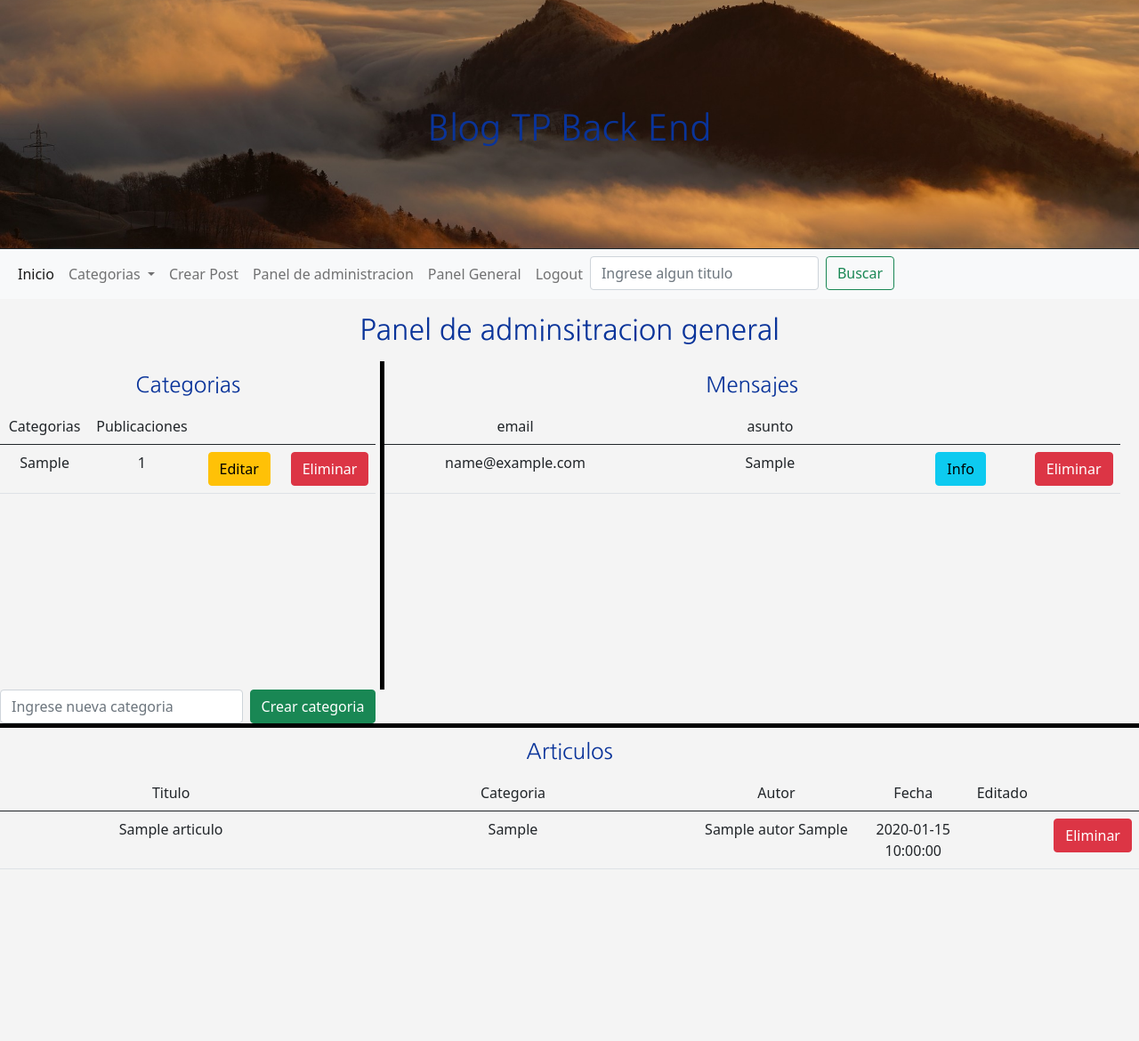
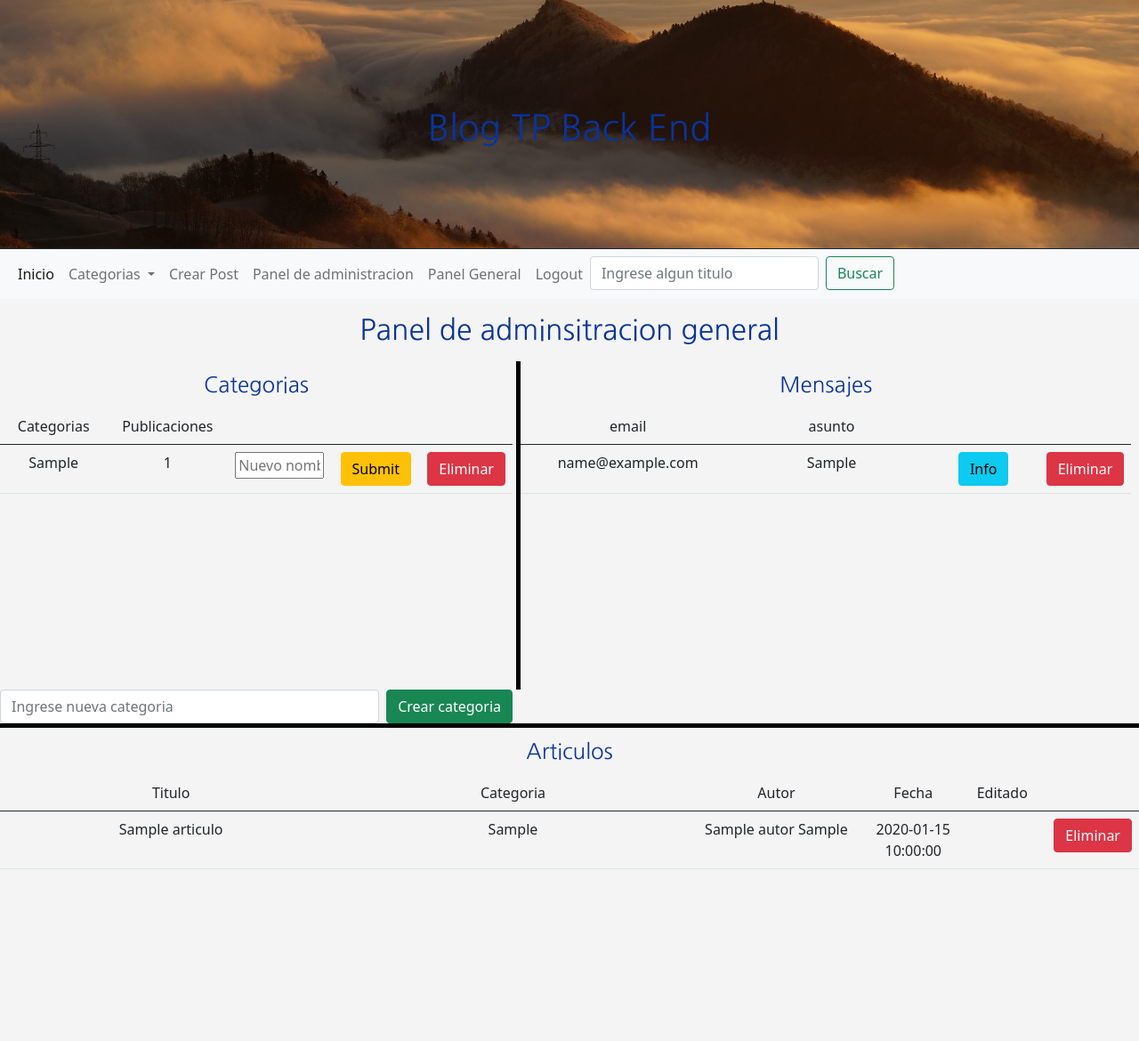
Before and after one commit to juanNH/TPCaC2124, a Flask app: page /panel_administrador in a window 1280 px wide. Shown: the top 1170 px of the page at 89% size. Run offline with Flask 2, Linux system fonts and the light colour scheme; the visitor is signed in with stand-in values (Sample User, id 1); tables that the repository leaves empty hold one stand-in row (values such as "Sample post"); some libraries are stand-ins or nearby versions.

Commit message:
editar categorias y ver cantidad de articulos por cada una

```diff
--- a/js/js.js
+++ /dev/null
@@ -1 +0,0 @@
-import swal from 'sweetalert';
--- a/main.py
+++ b/main.py
@@ -522,6 +522,24 @@ def buscador():
     return redirect(url_for('index',
                                     palabra = _palabra
                                     ))
+
+@app.route('/editar_categoria', methods =['GET', 'POST'])
+@login_required
+def editar_categoria():
+    if session['loggedin'] == True & session['id_administrador'] == 1 :
+        _nombre = request.form['nombre']
+        _id_categoria = request.form['id_categoria']
+        sql="UPDATE `categoria` SET `categoria`=%s  WHERE id_categoria=%s;"
+        datos=(_nombre, _id_categoria)  # crea la sentencia sql
+        conn=mysql.connect()
+        cursor=conn.cursor()
+        cursor.execute(sql,datos)               # ejecuta la sentencia sql
+        conn.commit()
+        return redirect(url_for('panel_admin',
+                                ))
+    return redirect(url_for('index',
+                                    ))
+
 if __name__ == '__main__':
     #local
     #app.run(debug=True)
--- a/static/css/styles.css
+++ b/static/css/styles.css
@@ -79,12 +79,12 @@ article{
 }
 .panel-l{
     display: inline-block;
-    width: 33%;
+    width: 45%;
     vertical-align: top;
 }
 .panel-r{
     display: inline-block;
-    width: 65%;
+    width: 54%;
     vertical-align: top;
     border-left: 5px solid black;
 }
@@ -114,7 +114,9 @@ td:nth-child(2) {
     justify-content: center;
 }
 
-
+.editar-categoria{
+    max-width: 100px;
+}
 
 
 header{
--- a/templates/layout.html
+++ b/templates/layout.html
@@ -11,7 +11,6 @@
     <link href="https://fonts.googleapis.com/css2?family=Nanum+Gothic&family=Roboto&display=swap" rel="stylesheet">
     <link rel="stylesheet" href="../../static/css/styles.css">
     <link rel="stylesheet" href="https://use.fontawesome.com/releases/v5.3.1/css/all.css" integrity="sha384-mzrmE5qonljUremFsqc01SB46JvROS7bZs3IO2EmfFsd15uHvIt+Y8vEf7N7fWAU" crossorigin="anonymous">
-
 </head>
 <body>
 
@@ -29,7 +28,6 @@
             </div>
         </div>
     {% include 'includes/footer.html' %}
-    <script src="https://unpkg.com/sweetalert/dist/sweetalert.min.js"></script>
     <script src="https://cdn.jsdelivr.net/npm/bootstrap@5.0.2/dist/js/bootstrap.bundle.min.js" integrity="sha384-MrcW6ZMFYlzcLA8Nl+NtUVF0sA7MsXsP1UyJoMp4YLEuNSfAP+JcXn/tWtIaxVXM" crossorigin="anonymous"></script>
 </body>
 </html>
--- a/templates/panel_admin.html
+++ b/templates/panel_admin.html
@@ -16,6 +16,7 @@ Panel admin
                     <td scope="col">Publicaciones</td>
                     <td scope="col"></td>
                     <td scope="col"></td>
+                    <td scope="col"></td>
                     </tr>
                 </thead>
                 <tbody>
@@ -23,13 +24,16 @@ Panel admin
             <tr>
                 <td>{{categoria.1}}</td>
                 <td>{{categoria.2}}</td>
-                <td><a href="#" class="btn btn-warning">Editar</a></td>
+                <form action="/editar_categoria" method="POST" enctype="multipart/form-data">
+                    <td><input type="text" placeholder="Nuevo nombre" class="editar-categoria" name="nombre" required>  <input type="text" name='id_categoria' class="editar-categoria invisible" value="{{categoria.0}}"></td>
+                    <td><input type="submit" class="btn btn-warning" placeholder="Editar"></td>
+                </form>
                 <td><a href="{{url_for('eliminar_categoria',id_categoria = categoria.0)}}" class="btn btn-danger">Eliminar</a></td>
             </tr>
             {% endfor %}
                 </tbody>
             </table>
-            <form class="d-flex"  action="/crear_categoria" method="POST" >
+            <form class="d-flex" action="/crear_categoria" method="POST" >
                 <input class="form-control me-2" placeholder="Ingrese nueva categoria" aria-label="Search" required name='categoria'>
                 <input type="submit" class="btn btn-success" value="Crear categoria"> </input>
             </form>
```
Also changed, not shown: js/JavaScript.js (added).
